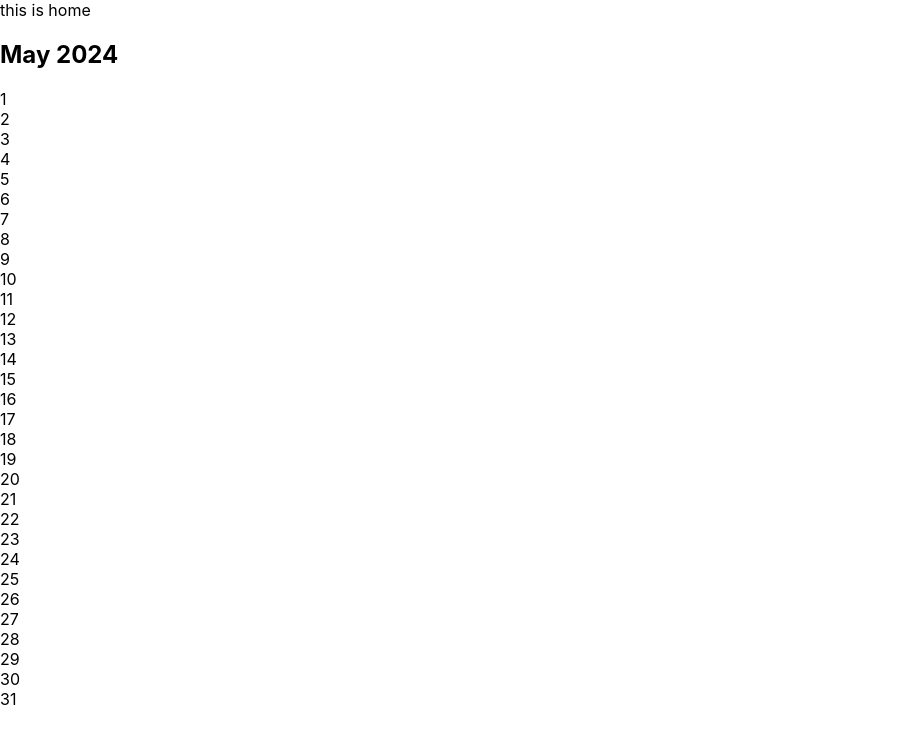
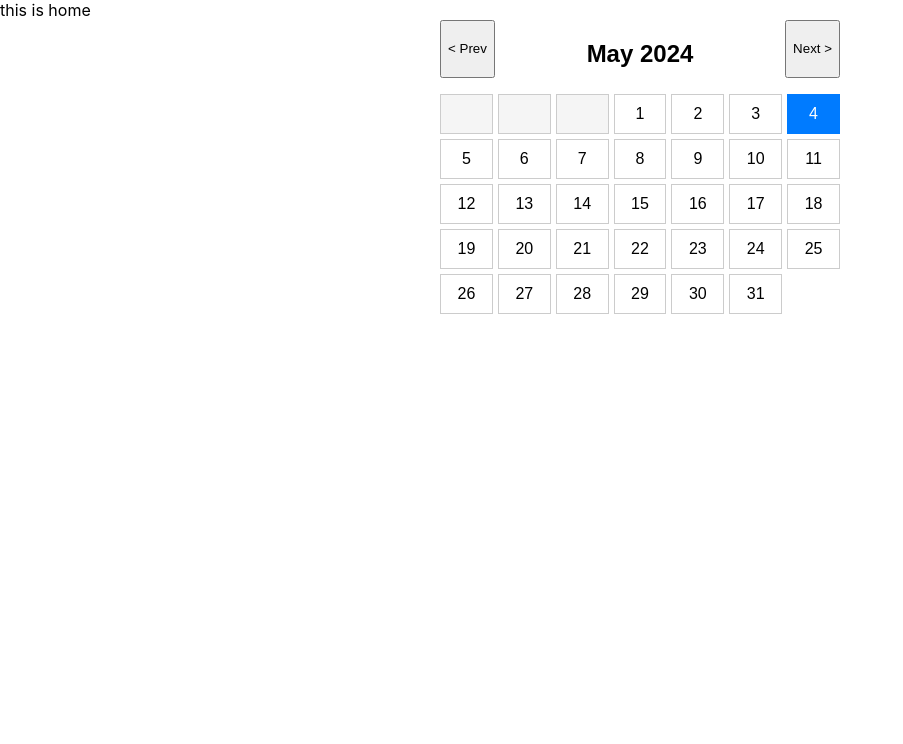
Before and after one commit to William-Kingery/Bulls-Bears, a React (Create React App) app in the folder client/: page / in a window 1280 px wide. Shown: the top 744 px of the page, without its empty margins (0-903 px from the left). Built offline with nearby package versions, Linux system fonts and the light colour scheme.

Commit message:
Initial set up of calendar,Able to switch months and select dates

```diff
--- a/client/src/components/Calendar/Calendar.js
+++ b/client/src/components/Calendar/Calendar.js
@@ -1,57 +1,61 @@
 import React, { useState } from "react";
+import "./Calendar.scss"
 
 const Calendar = () => {
-  // Get current date
    const currentDate = new Date();
    const [selectedDate, setSelectedDate] = useState(currentDate);
 
-  // Function to get number of days in a month
    const daysInMonth = (date) => {
       return new Date(date.getFullYear(), date.getMonth() + 1, 0).getDate();
    };
 
-  // Function to get the first day of the month
    const firstDayOfMonth = (date) => {
       return new Date(date.getFullYear(), date.getMonth(), 1).getDay();
    };
 
-  // Function to handle date click
    const handleDateClick = (day) => {
       setSelectedDate(new Date(selectedDate.getFullYear(), selectedDate.getMonth(), day));
    };
 
-  // Generate calendar grid
+   const changeMonth = (increment) => {
+      setSelectedDate((prevDate) => {
+         const newDate = new Date(prevDate);
+         newDate.setMonth(newDate.getMonth() + increment);
+         return newDate;
+      });
+   };
+
    const generateCalendar = () => {
       const numDays = daysInMonth(selectedDate);
       const firstDay = firstDayOfMonth(selectedDate);
       const calendar = [];
 
-    // Push empty cells for days before the first day of the month
       for (let i = 0; i < firstDay; i++) {
-      calendar.push(<div key={`empty-${i}`} className="calendar-cell empty-cell"></div>);
+         calendar.push(<div key={`empty-${i}`} className="calendar__cell calendar__empty"></div>);
       }
-
-    // Push cells for each day in the month
       for (let day = 1; day <= numDays; day++) {
          calendar.push(
          <div
             key={day}
-          className={`calendar-cell ${selectedDate.getDate() === day ? "selected" : ""}`}
+            className={`calendar__cell ${selectedDate.getDate() === day ? "calendar__selected" : ""}`}
             onClick={() => handleDateClick(day)}
             >
             {day}
          </div>
       );
       }
-
       return calendar;
    };
 
    return (
-    <div className="calendar">
-      <h2>{selectedDate.toLocaleString("default", { month: "long", year: "numeric" })}</h2>
-      <div className="calendar-grid">{generateCalendar()}</div>
+      <section className="calendar">
+         <div className="calendar__header-cont">
+            <button onClick={() => changeMonth(-1)}>&lt; Prev</button>
+            <h2 className="calendar__header">{selectedDate.toLocaleString("default", { month: "long", year: "numeric" })}</h2>
+            <button onClick={() => changeMonth(1)}>Next &gt;</button>
          </div>
+         <div className="calendar__grid">{generateCalendar()}</div>
+      </section>
    );
 };
 
--- a/client/src/components/Calendar/Calendar.scss
+++ b/client/src/components/Calendar/Calendar.scss
@@ -0,0 +1,38 @@
+
+.calendar {
+   font-family: Arial, sans-serif;
+   max-width: 400px;
+   margin: 0 auto;
+   &__header-cont {
+      display: flex;
+      justify-content: space-between;
+      margin-bottom: 1rem;
+   }
+   &__header {
+      text-align: center;
+      margin-bottom: 10px;
+   }
+   &__grid {
+      display: grid;
+      grid-template-columns: repeat(7, 1fr);
+      gap: 5px;
+  }
+   &__cell {
+      padding: 10px;
+      border: 1px solid #ccc;
+      text-align: center;
+   }
+   &__cell:hover {
+      background-color: #f0f0f0;
+   }
+   &__selected {
+      background-color: #007bff;
+      color: white;
+      border-color: #007bff;
+   }
+   &__empty {
+      background-color: #f5f5f5;
+   }
+
+
+}
```
Lines whose indentation alone changed are shown as unchanged.
